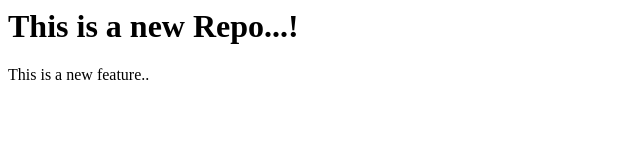
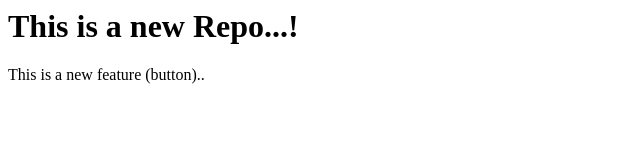
Before and after one commit to capricorn1004/localrepo, a plain HTML site: page index.html in a window 1280 px wide. Shown: the full height of the page, 0-640 px from the left. Drawn offline with Linux system fonts and the light colour scheme.

```diff
--- a/index.html
+++ b/index.html
@@ -1,3 +1,3 @@
 <h1>This is a new Repo...!</h1>
 
-<p>This is a new feature..</p>
+<p>This is a new feature (button)..</p>
```
